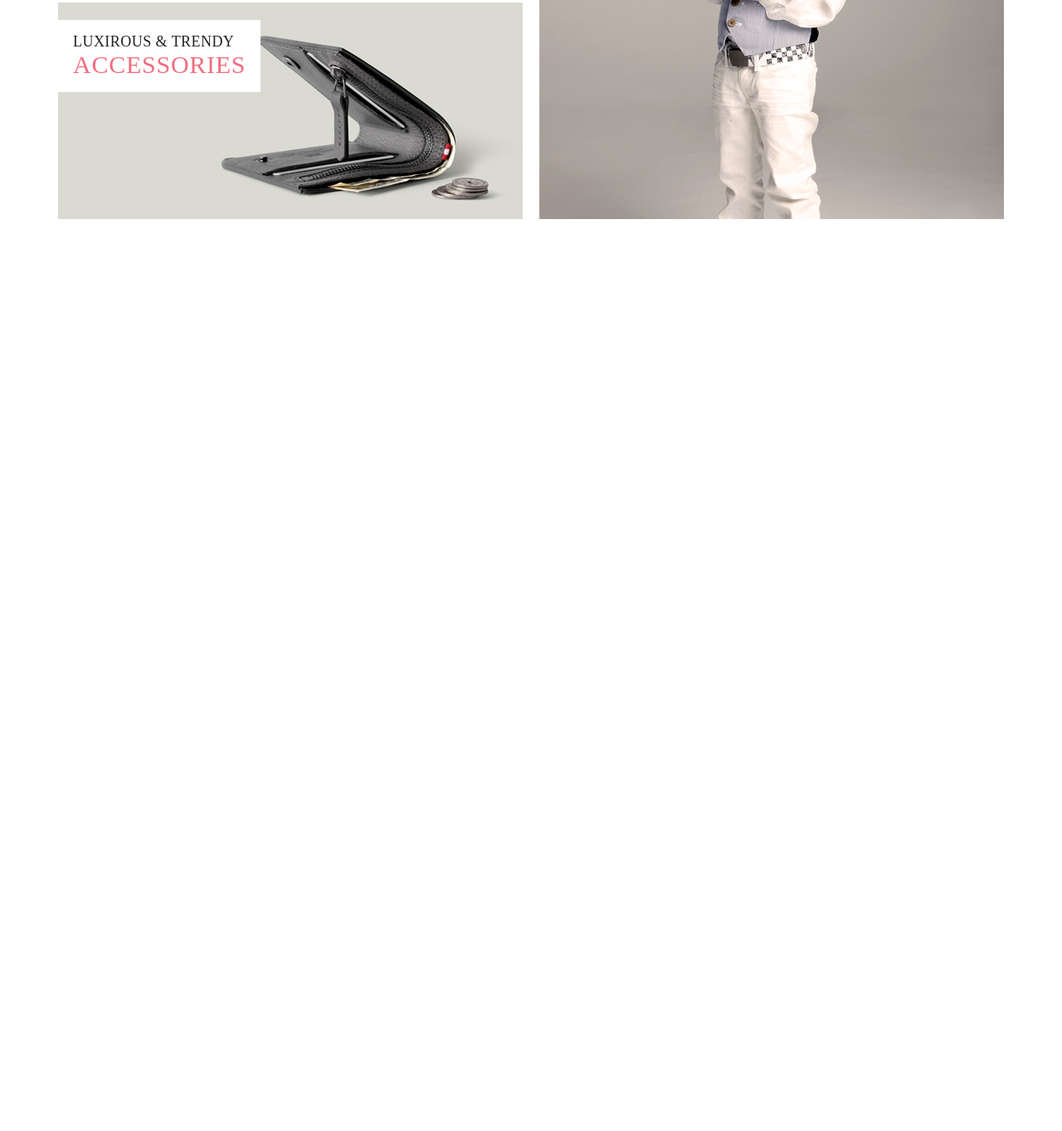
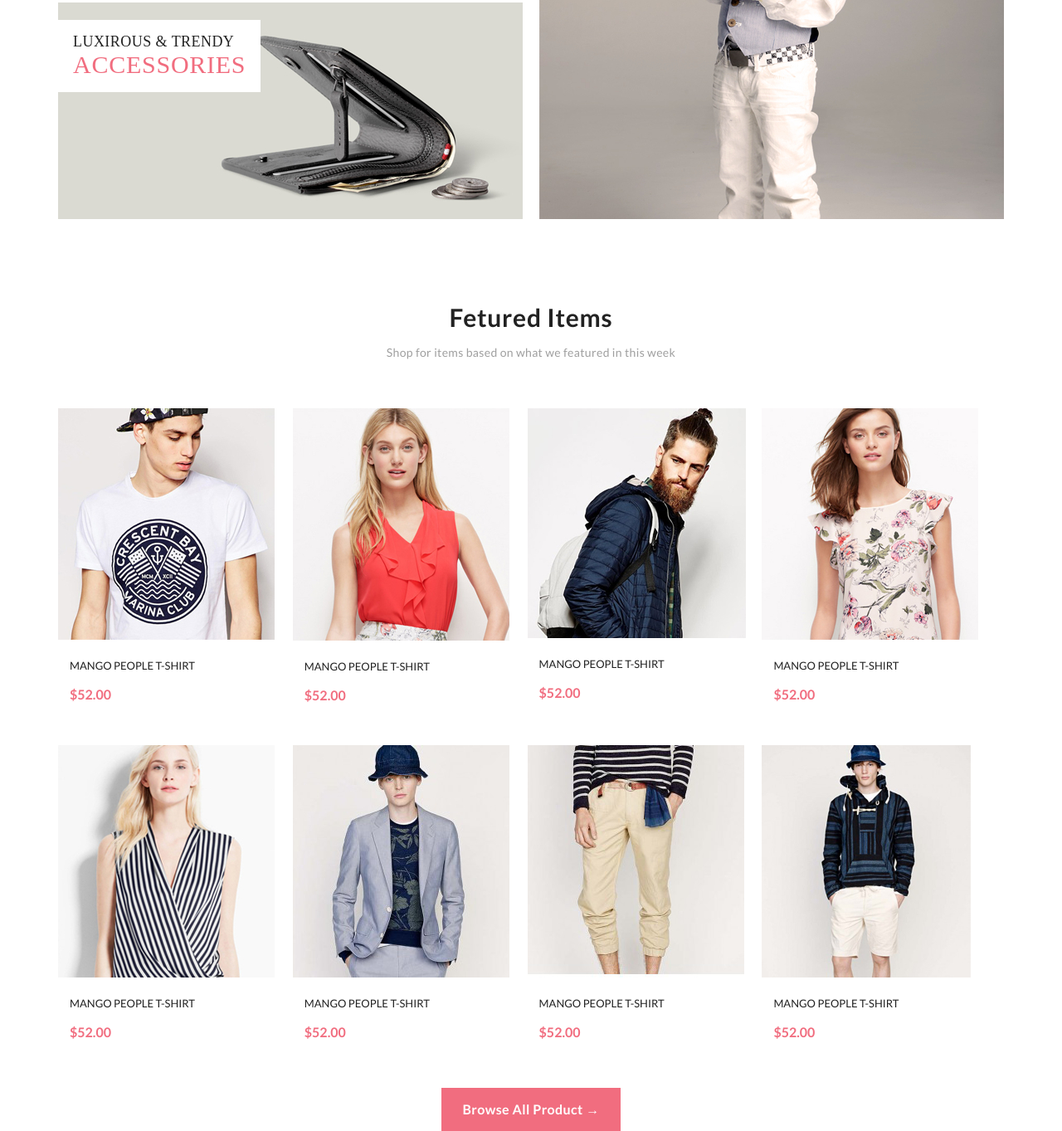
Before and after one commit to Fnomg/online-store, a website: page src/index.html in a window 1280 px wide. Shown: the part 1464-2827 px from the top of the page at 83% size. Before the commit the page ends 1828 px from the top, so only its background shows below. Drawn offline with Linux system fonts and the light colour scheme.

Commit message:
add fetured

```diff
--- a/src/index.html
+++ b/src/index.html
@@ -73,6 +73,63 @@
       </div>
     </div>
   </section>
+  <section class="fetured">
+    <div class="fetured__wrapper container">
+      <h2 class="fetured__title">Fetured Items</h2>
+      <p class="fetured__subtitle">Shop for items based on what we featured in this week</p>
+      <div class="fetured__list">
+        <div class="fetured__item card"><img src="./img/card-1.jpg" alt="#" class="card__pict">
+          <div class="card__text">
+            <div class="card__title">Mango  People  T-shirt</div>
+            <div class="card__price">$52.00</div>
+          </div>
+        </div>
+        <div class="fetured__item card"><img src="./img/card-2.jpg" alt="#" class="card__pict">
+          <div class="card__text">
+            <div class="card__title">Mango  People  T-shirt</div>
+            <div class="card__price">$52.00</div>
+          </div>
+        </div>
+        <div class="fetured__item card"><img src="./img/card-3.jpg" alt="#" class="card__pict">
+          <div class="card__text">
+            <div class="card__title">Mango  People  T-shirt</div>
+            <div class="card__price">$52.00</div>
+          </div>
+        </div>
+        <div class="fetured__item card"><img src="./img/card-4.jpg" alt="#" class="card__pict">
+          <div class="card__text">
+            <div class="card__title">Mango  People  T-shirt</div>
+            <div class="card__price">$52.00</div>
+          </div>
+        </div>
+        <div class="fetured__item card"><img src="./img/card-5.jpg" alt="#" class="card__pict">
+          <div class="card__text">
+            <div class="card__title">Mango  People  T-shirt</div>
+            <div class="card__price">$52.00</div>
+          </div>
+        </div>
+        <div class="fetured__item card"><img src="./img/card-6.jpg" alt="#" class="card__pict">
+          <div class="card__text">
+            <div class="card__title">Mango  People  T-shirt</div>
+            <div class="card__price">$52.00</div>
+          </div>
+        </div>
+        <div class="fetured__item card"><img src="./img/card-7.jpg" alt="#" class="card__pict">
+          <div class="card__text">
+            <div class="card__title">Mango  People  T-shirt</div>
+            <div class="card__price">$52.00</div>
+          </div>
+        </div>
+        <div class="fetured__item card"><img src="./img/card-8.jpg" alt="#" class="card__pict">
+          <div class="card__text">
+            <div class="card__title">Mango  People  T-shirt</div>
+            <div class="card__price">$52.00</div>
+          </div>
+        </div>
+      </div>
+      <a class="fetured__link" href="#"><p>Browse All Product &#8594;</p></a>
+    </div>
+  </section>
 </main>
 <footer></footer>
 </body>
--- /dev/null
+++ b/src/sass/components/card.scss
@@ -0,0 +1,28 @@
+.card__text {
+  padding: 19px 14px;
+}
+
+.card__title {
+  color: #222222;
+  font-family: Lato;
+  font-size: 13px;
+  font-weight: 400;
+  font-style: normal;
+  letter-spacing: normal;
+  line-height: normal;
+  text-transform: uppercase;
+  text-align: left;
+}
+
+.card__price {
+  margin-top: 17px;
+  color: #f16d7f;
+  font-family: Lato;
+  font-size: 16px;
+  font-weight: 700;
+  font-style: normal;
+  letter-spacing: normal;
+  line-height: normal;
+  text-align: left;
+  text-transform: uppercase;
+}
--- /dev/null
+++ b/src/sass/components/fetured.scss
@@ -0,0 +1,58 @@
+.fetured__wrapper {
+  display: flex;
+  flex-direction: column;
+  justify-content: center;
+  align-items: center;
+}
+
+.fetured__title {
+  color: #222222;
+  font-family: Lato;
+  font-size: 30px;
+  font-weight: 700;
+  font-style: normal;
+  text-align: center;
+  letter-spacing: 0.75px;
+  line-height: normal;
+}
+
+.fetured__subtitle {
+  margin-top: 16px;
+  color: #9f9f9f;
+  font-family: Lato;
+  font-size: 14px;
+  font-weight: 400;
+  font-style: normal;
+  text-align: center;
+  letter-spacing: 0.35px;
+  line-height: normal;
+}
+
+.fetured__list {
+  margin-top: 59px;
+  display: flex;
+  flex-direction: row;
+  flex-wrap: wrap;
+  gap: 32px;
+}
+
+.fetured__item {
+  width: 22%;
+}
+
+.fetured__link {
+  margin-top: 39px;
+  background-color: #f16d7f;
+  padding: 18px 25px;
+}
+
+.fetured__link p {
+  color: #ffffff;
+  font-family: Lato;
+  font-size: 16px;
+  font-weight: 700;
+  font-style: normal;
+  line-height: 16px;
+  text-align: center;
+  letter-spacing: 0.4px;
+}
--- a/src/sass/style.scss
+++ b/src/sass/style.scss
@@ -5,3 +5,5 @@
 @import "./components/nav";
 @import "./components/promo";
 @import "./components/hot";
+@import "./components/fetured";
+@import "./components/card";
```
Also changed, not shown: src/css/style.css, src/img/card-1.jpg (added), src/img/card-2.jpg (added), src/img/card-3.jpg (added), src/img/card-4.jpg (added), src/img/card-5.jpg (added), src/img/card-6.jpg (added), src/img/card-7.jpg (added), src/img/card-8.jpg (added), 1 other file.
